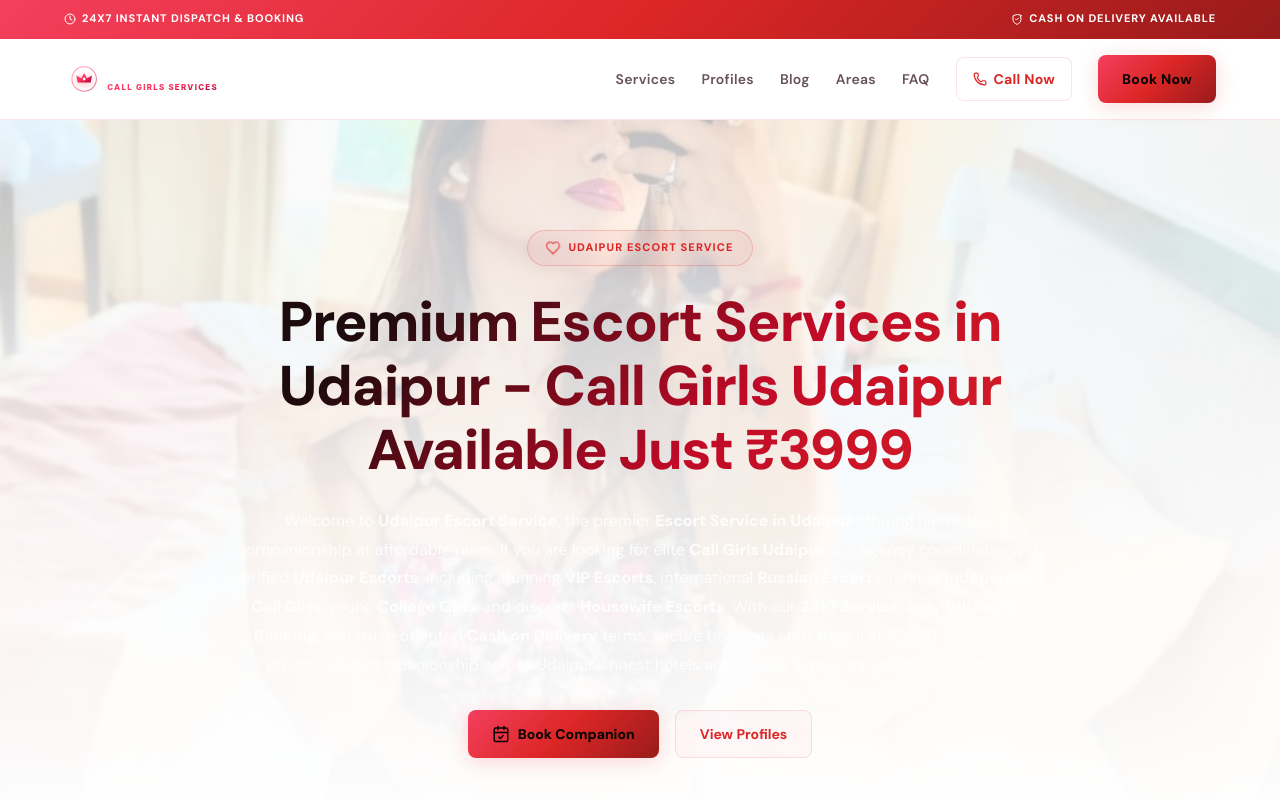
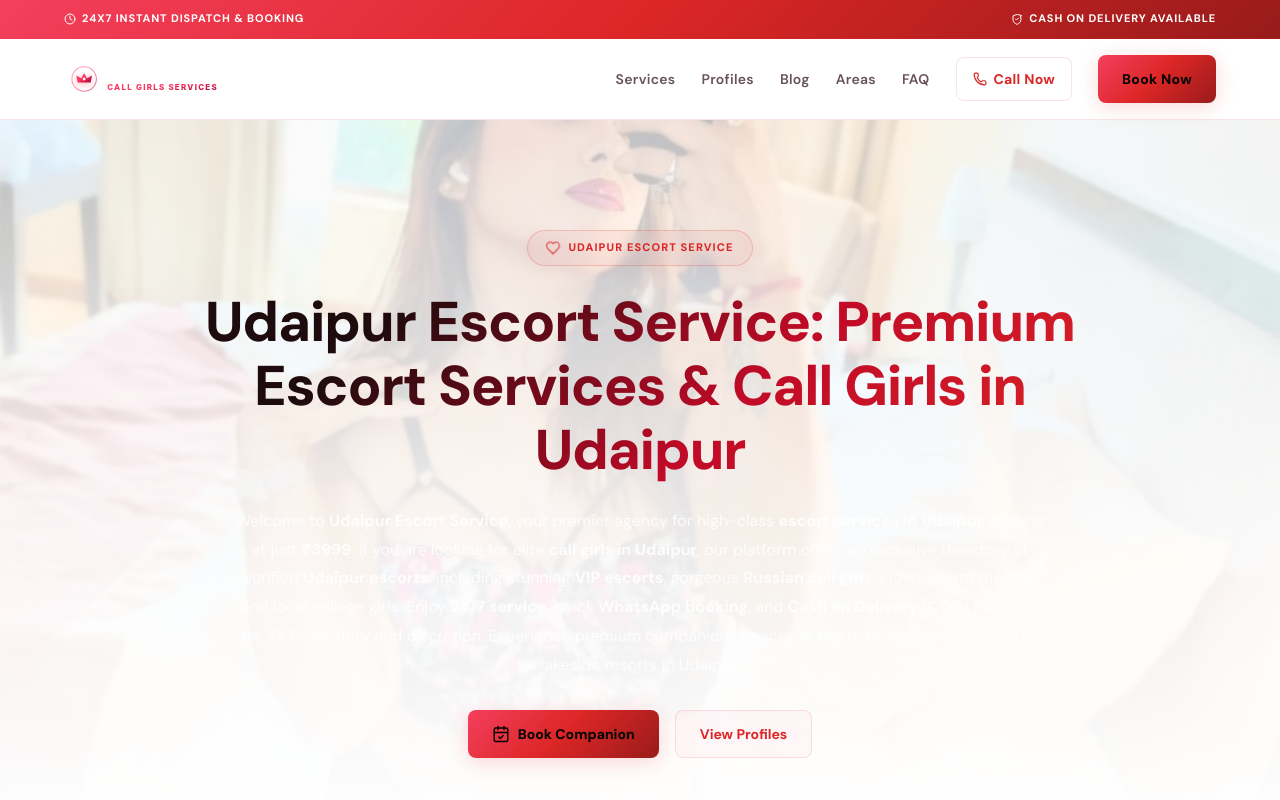
Before and after one commit to udaipuresorthub-del/velvet-affair, a Next.js app: page / in a window 1280 px wide. Shown: the top 800 px of the page. Built offline with nearby package versions, Linux system fonts and the light colour scheme.

Commit message:
Optimize SEO metadata, h1, first paragraph, and layout metadata for Udaipur Escort Service

```diff
--- a/src/app/layout.tsx
+++ b/src/app/layout.tsx
@@ -16,9 +16,9 @@ const dmSans = DM_Sans({
 export const metadata: Metadata = {
   metadataBase: new URL(siteConfig.url),
   applicationName: siteConfig.name,
-  title: "Premium Udaipur Escort Service - VIP Escort Services in Udaipur just ₹3999",
+  title: "Udaipur Escort Service - Premium Escort Services in Udaipur starting ₹3999",
   description:
-    "Book premium Udaipur Escort Service. Verified escorts in Udaipur, VIP Russian companions, independent models starting at ₹3999. 24x7 Cash on Delivery & WhatsApp Booking.",
+    "Looking for the best escort services in Udaipur? Udaipur Escort Service offers verified call girls in Udaipur, Russian escorts, and VIP companions from ₹3999. Enjoy 100% discretion and Cash on Delivery booking 24/7.",
   verification: {
     google: siteConfig.googleVerification
   },
@@ -31,9 +31,9 @@ export const metadata: Metadata = {
     canonical: siteConfig.url
   },
   openGraph: {
-    title: "Premium Udaipur Escort Service - VIP Escort Services in Udaipur just ₹3999",
+    title: "Udaipur Escort Service - Premium Escort Services in Udaipur starting ₹3999",
     description:
-      "Book premium Udaipur Escort Service. Verified escorts in Udaipur, VIP Russian companions, independent models starting at ₹3999. 24x7 Cash on Delivery & WhatsApp Booking.",
+      "Looking for the best escort services in Udaipur? Udaipur Escort Service offers verified call girls in Udaipur, Russian escorts, and VIP companions from ₹3999. Enjoy 100% discretion and Cash on Delivery booking 24/7.",
     url: siteConfig.url,
     siteName: siteConfig.name,
     images: ["/images/udaipur-escort-service.jpg"],
@@ -42,9 +42,9 @@ export const metadata: Metadata = {
   },
   twitter: {
     card: "summary_large_image",
-    title: "Premium Udaipur Escort Service - VIP Escort Services in Udaipur just ₹3999",
+    title: "Udaipur Escort Service - Premium Escort Services in Udaipur starting ₹3999",
     description:
-      "Book premium Udaipur Escort Service. Verified escorts in Udaipur, VIP Russian companions, independent models starting at ₹3999. 24x7 Cash on Delivery & WhatsApp Booking.",
+      "Looking for the best escort services in Udaipur? Udaipur Escort Service offers verified call girls in Udaipur, Russian escorts, and VIP companions from ₹3999. Enjoy 100% discretion and Cash on Delivery booking 24/7.",
     images: ["/images/udaipur-escort-service.jpg"]
   }
 };
--- a/src/app/page.tsx
+++ b/src/app/page.tsx
@@ -33,8 +33,8 @@ function getIndianDateString() {
 }
 
 export const metadata = {
-  title: "Premium Udaipur Escort Service - VIP Escort Services in Udaipur just ₹3999",
-  description: "Book premium Udaipur Escort Service. Verified escorts in Udaipur, VIP Russian companions, independent models starting at ₹3999. 24x7 Cash on Delivery & WhatsApp Booking.",
+  title: "Udaipur Escort Service - Premium Escort Services in Udaipur starting ₹3999",
+  description: "Looking for the best escort services in Udaipur? Udaipur Escort Service offers verified call girls in Udaipur, Russian escorts, and VIP companions from ₹3999. Enjoy 100% discretion and Cash on Delivery booking 24/7.",
   alternates: {
     canonical: siteConfig.url
   }
@@ -323,9 +323,9 @@ export default function Home() {
             <Heart size={14} className="icon-pulse" />
             <span className="eyebrow">Udaipur Escort Service</span>
           </div>
-          <h1>Premium Escort Services in Udaipur - Call Girls Udaipur Available Just ₹3999</h1>
+          <h1>Udaipur Escort Service: Premium Escort Services & Call Girls in Udaipur</h1>
           <p className="hero-description">
-            Welcome to <strong>Udaipur Escort Service</strong>, the premier <strong>Escort Service in Udaipur</strong> offering high-class companionship at affordable rates. If you are looking for elite <strong>Call Girls Udaipur</strong>, our agency coordinates with verified <strong>Udaipur Escorts</strong>, including stunning <strong>VIP Escorts</strong>, international <strong>Russian Escorts</strong>, refined <strong>Independent Call Girls</strong>, young <strong>College Girls</strong>, and discreet <strong>Housewife Escorts</strong>. With our <strong>24x7 Service</strong>, easy <strong>WhatsApp Booking</strong>, and trust-oriented <strong>Cash on Delivery</strong> terms, secure bookings start from just ₹3999. Experience private adult companionship across Udaipur's finest hotels and resorts with complete peace of mind.
+            Welcome to <strong>Udaipur Escort Service</strong>, your premier agency for high-class <strong>escort services in Udaipur</strong> starting at just <strong>₹3999</strong>. If you are looking for elite <strong>call girls in Udaipur</strong>, our platform offers an exclusive directory of verified <strong>Udaipur escorts</strong>, including stunning <strong>VIP escorts</strong>, gorgeous <strong>Russian call girls</strong>, independent models, and local college girls. Enjoy <strong>24/7 service</strong>, quick <strong>WhatsApp booking</strong>, and <strong>Cash on Delivery (COD)</strong> payment for 100% security and discretion. Experience premium companion services at top heritage hotels and luxury lakeside resorts in Udaipur.
           </p>
           <div className="hero-actions">
             <Link className="button gold" href="#contact">
```
